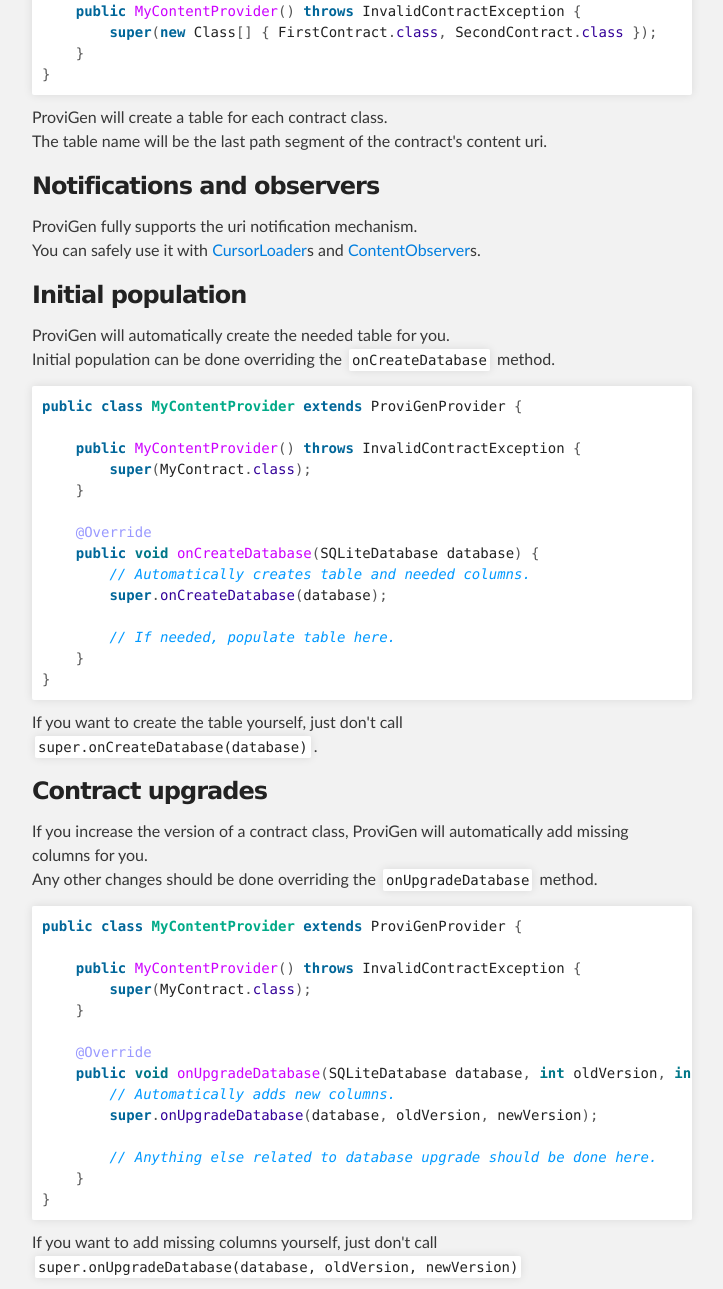
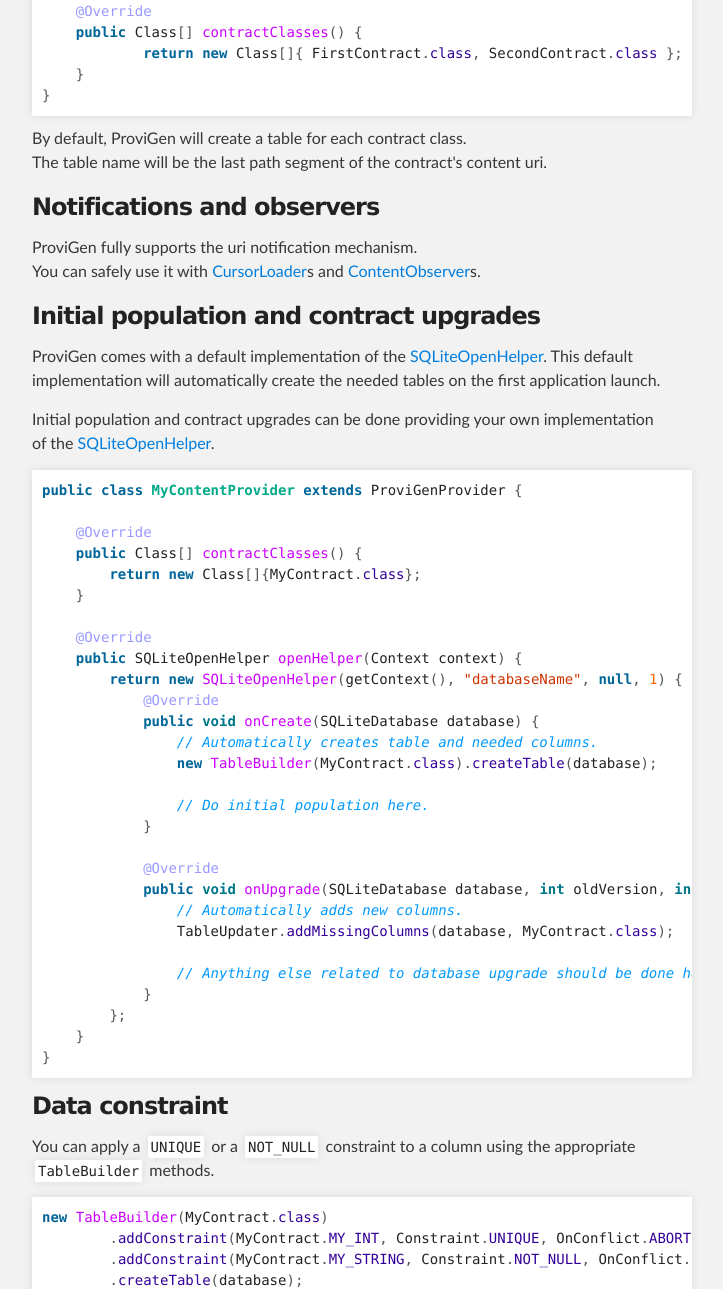
Before and after one commit to TimotheeJeannin/ProviGen, a plain HTML site: page index.html in a window 1280 px wide. Shown: the part 2129-3418 px from the top of the page, without its empty margins (288-1011 px from the left). Drawn offline with Linux system fonts and the light colour scheme.

```diff
--- a/index.html
+++ b/index.html
@@ -43,8 +43,7 @@
 <ul>
 <li><p>Follow the <a href="https://github.com/TimotheeJeannin/ProviGen/wiki/Installation-Guide">installation guide</a>.</p></li>
 <li><p>Annotate your ContractClass.</p></li>
-</ul><div class="highlight highlight-java"><pre><span class="nd">@Contract</span><span class="o">(</span><span class="n">version</span> <span class="o">=</span> <span class="mi">1</span><span class="o">)</span>
-<span class="kd">public</span> <span class="kd">interface</span> <span class="nc">MyContract</span> <span class="kd">extends</span> <span class="n">ProviGenBaseContract</span> <span class="o">{</span>
+</ul><div class="highlight highlight-java"><pre><span class="kd">public</span> <span class="kd">interface</span> <span class="nc">MyContract</span> <span class="kd">extends</span> <span class="n">ProviGenBaseContract</span> <span class="o">{</span>
 
     <span class="nd">@Column</span><span class="o">(</span><span class="n">Type</span><span class="o">.</span><span class="na">INTEGER</span><span class="o">)</span>
     <span class="kd">public</span> <span class="kd">static</span> <span class="kd">final</span> <span class="n">String</span> <span class="n">MY_INT_COLUMN</span> <span class="o">=</span> <span class="s">"int"</span><span class="o">;</span>
@@ -61,8 +60,9 @@
 <li>Extend the ProviGenProvider.</li>
 </ul><div class="highlight highlight-java"><pre><span class="kd">public</span> <span class="kd">class</span> <span class="nc">MyContentProvider</span> <span class="kd">extends</span> <span class="n">ProviGenProvider</span> <span class="o">{</span>
 
-    <span class="kd">public</span> <span class="nf">MyContentProvider</span><span class="o">()</span> <span class="kd">throws</span> <span class="n">InvalidContractException</span> <span class="o">{</span>
-        <span class="kd">super</span><span class="o">(</span><span class="n">MyContract</span><span class="o">.</span><span class="na">class</span><span class="o">);</span>
+    <span class="nd">@Override</span>
+    <span class="kd">public</span> <span class="n">Class</span><span class="o">[]</span> <span class="nf">contractClasses</span><span class="o">()</span> <span class="o">{</span>
+            <span class="k">return</span> <span class="k">new</span> <span class="n">Class</span><span class="o">[]{</span> <span class="n">MyContract</span><span class="o">.</span><span class="na">class</span> <span class="o">};</span>
     <span class="o">}</span>
 <span class="o">}</span>
 </pre></div>
@@ -101,17 +101,18 @@ For example querying a single row boils down to:</p>
 <h3>
 <a name="multiple-contact-classes" class="anchor" href="#multiple-contact-classes"><span class="octicon octicon-link"></span></a>Multiple contact classes</h3>
 
-<p>You can use ProviGen with several <a href="http://developer.android.com/guide/topics/providers/content-provider-basics.html#ContractClasses">ContractClass</a> just by passing an array of contract classes to the ProviGenProvider constructor.</p>
+<p>You can use ProviGen with several <a href="http://developer.android.com/guide/topics/providers/content-provider-basics.html#ContractClasses">ContractClass</a>es just by making the <code>contractClasses</code> method return an array of contract classes.</p>
 
 <div class="highlight highlight-java"><pre><span class="kd">public</span> <span class="kd">class</span> <span class="nc">MyContentProvider</span> <span class="kd">extends</span> <span class="n">ProviGenProvider</span> <span class="o">{</span>
 
-    <span class="kd">public</span> <span class="nf">MyContentProvider</span><span class="o">()</span> <span class="kd">throws</span> <span class="n">InvalidContractException</span> <span class="o">{</span>
-        <span class="kd">super</span><span class="o">(</span><span class="k">new</span> <span class="n">Class</span><span class="o">[]</span> <span class="o">{</span> <span class="n">FirstContract</span><span class="o">.</span><span class="na">class</span><span class="o">,</span> <span class="n">SecondContract</span><span class="o">.</span><span class="na">class</span> <span class="o">});</span>
+    <span class="nd">@Override</span>
+    <span class="kd">public</span> <span class="n">Class</span><span class="o">[]</span> <span class="nf">contractClasses</span><span class="o">()</span> <span class="o">{</span>
+            <span class="k">return</span> <span class="k">new</span> <span class="n">Class</span><span class="o">[]{</span> <span class="n">FirstContract</span><span class="o">.</span><span class="na">class</span><span class="o">,</span> <span class="n">SecondContract</span><span class="o">.</span><span class="na">class</span> <span class="o">};</span>
     <span class="o">}</span>
 <span class="o">}</span>
 </pre></div>
 
-<p>ProviGen will create a table for each contract class.<br>
+<p>By default, ProviGen will create a table for each contract class.<br>
 The table name will be the last path segment of the contract's content uri.</p>
 
 <h3>
@@ -121,71 +122,53 @@ The table name will be the last path segment of the contract's content uri.</p>
 You can safely use it with <a href="http://developer.android.com/reference/android/content/CursorLoader.html">CursorLoader</a>s and <a href="https://developer.android.com/reference/android/database/ContentObserver.html">ContentObserver</a>s.</p>
 
 <h3>
-<a name="initial-population" class="anchor" href="#initial-population"><span class="octicon octicon-link"></span></a>Initial population</h3>
+<a name="initial-population-and-contract-upgrades" class="anchor" href="#initial-population-and-contract-upgrades"><span class="octicon octicon-link"></span></a>Initial population and contract upgrades</h3>
 
-<p>ProviGen will automatically create the needed table for you.<br>
-Initial population can be done overriding the <code>onCreateDatabase</code> method.</p>
+<p>ProviGen comes with a default implementation of the <a href="https://developer.android.com/reference/android/database/sqlite/SQLiteOpenHelper.html">SQLiteOpenHelper</a>.
+This default implementation will automatically create the needed tables on the first application launch.</p>
+
+<p>Initial population and contract upgrades can be done providing your own implementation of the <a href="https://developer.android.com/reference/android/database/sqlite/SQLiteOpenHelper.html">SQLiteOpenHelper</a>.</p>
 
 <div class="highlight highlight-java"><pre><span class="kd">public</span> <span class="kd">class</span> <span class="nc">MyContentProvider</span> <span class="kd">extends</span> <span class="n">ProviGenProvider</span> <span class="o">{</span>
 
-    <span class="kd">public</span> <span class="nf">MyContentProvider</span><span class="o">()</span> <span class="kd">throws</span> <span class="n">InvalidContractException</span> <span class="o">{</span>
-        <span class="kd">super</span><span class="o">(</span><span class="n">MyContract</span><span class="o">.</span><span class="na">class</span><span class="o">);</span>
+    <span class="nd">@Override</span>
+    <span class="kd">public</span> <span class="n">Class</span><span class="o">[]</span> <span class="nf">contractClasses</span><span class="o">()</span> <span class="o">{</span>
+        <span class="k">return</span> <span class="k">new</span> <span class="n">Class</span><span class="o">[]{</span><span class="n">MyContract</span><span class="o">.</span><span class="na">class</span><span class="o">};</span>
     <span class="o">}</span>
 
     <span class="nd">@Override</span>
-    <span class="kd">public</span> <span class="kt">void</span> <span class="nf">onCreateDatabase</span><span class="o">(</span><span class="n">SQLiteDatabase</span> <span class="n">database</span><span class="o">)</span> <span class="o">{</span>
-        <span class="c1">// Automatically creates table and needed columns.</span>
-        <span class="kd">super</span><span class="o">.</span><span class="na">onCreateDatabase</span><span class="o">(</span><span class="n">database</span><span class="o">);</span>
+    <span class="kd">public</span> <span class="n">SQLiteOpenHelper</span> <span class="nf">openHelper</span><span class="o">(</span><span class="n">Context</span> <span class="n">context</span><span class="o">)</span> <span class="o">{</span>
+        <span class="k">return</span> <span class="k">new</span> <span class="nf">SQLiteOpenHelper</span><span class="o">(</span><span class="n">getContext</span><span class="o">(),</span> <span class="s">"databaseName"</span><span class="o">,</span> <span class="kc">null</span><span class="o">,</span> <span class="mi">1</span><span class="o">)</span> <span class="o">{</span>
+            <span class="nd">@Override</span>
+            <span class="kd">public</span> <span class="kt">void</span> <span class="nf">onCreate</span><span class="o">(</span><span class="n">SQLiteDatabase</span> <span class="n">database</span><span class="o">)</span> <span class="o">{</span>
+                <span class="c1">// Automatically creates table and needed columns.</span>
+                <span class="k">new</span> <span class="nf">TableBuilder</span><span class="o">(</span><span class="n">MyContract</span><span class="o">.</span><span class="na">class</span><span class="o">).</span><span class="na">createTable</span><span class="o">(</span><span class="n">database</span><span class="o">);</span>
 
-        <span class="c1">// If needed, populate table here.</span>
+                <span class="c1">// Do initial population here.</span>
+            <span class="o">}</span>
+
+            <span class="nd">@Override</span>
+            <span class="kd">public</span> <span class="kt">void</span> <span class="nf">onUpgrade</span><span class="o">(</span><span class="n">SQLiteDatabase</span> <span class="n">database</span><span class="o">,</span> <span class="kt">int</span> <span class="n">oldVersion</span><span class="o">,</span> <span class="kt">int</span> <span class="n">newVersion</span><span class="o">)</span> <span class="o">{</span>
+                <span class="c1">// Automatically adds new columns.</span>
+                <span class="n">TableUpdater</span><span class="o">.</span><span class="na">addMissingColumns</span><span class="o">(</span><span class="n">database</span><span class="o">,</span> <span class="n">MyContract</span><span class="o">.</span><span class="na">class</span><span class="o">);</span>
+
+                <span class="c1">// Anything else related to database upgrade should be done here.</span>
+            <span class="o">}</span>
+        <span class="o">};</span>
     <span class="o">}</span>
 <span class="o">}</span>
 </pre></div>
 
-<p>If you want to create the table yourself, just don't call <code>super.onCreateDatabase(database)</code>.</p>
-
-<h3>
-<a name="contract-upgrades" class="anchor" href="#contract-upgrades"><span class="octicon octicon-link"></span></a>Contract upgrades</h3>
-
-<p>If you increase the version of a contract class, ProviGen will automatically add missing columns for you.<br>
-Any other changes should be done overriding the <code>onUpgradeDatabase</code> method.</p>
-
-<div class="highlight highlight-java"><pre><span class="kd">public</span> <span class="kd">class</span> <span class="nc">MyContentProvider</span> <span class="kd">extends</span> <span class="n">ProviGenProvider</span> <span class="o">{</span>
-
-    <span class="kd">public</span> <span class="nf">MyContentProvider</span><span class="o">()</span> <span class="kd">throws</span> <span class="n">InvalidContractException</span> <span class="o">{</span>
-        <span class="kd">super</span><span class="o">(</span><span class="n">MyContract</span><span class="o">.</span><span class="na">class</span><span class="o">);</span>
-    <span class="o">}</span>
-
-    <span class="nd">@Override</span>
-    <span class="kd">public</span> <span class="kt">void</span> <span class="nf">onUpgradeDatabase</span><span class="o">(</span><span class="n">SQLiteDatabase</span> <span class="n">database</span><span class="o">,</span> <span class="kt">int</span> <span class="n">oldVersion</span><span class="o">,</span> <span class="kt">int</span> <span class="n">newVersion</span><span class="o">)</span> <span class="o">{</span>
-        <span class="c1">// Automatically adds new columns.</span>
-        <span class="kd">super</span><span class="o">.</span><span class="na">onUpgradeDatabase</span><span class="o">(</span><span class="n">database</span><span class="o">,</span> <span class="n">oldVersion</span><span class="o">,</span> <span class="n">newVersion</span><span class="o">);</span>
-
-        <span class="c1">// Anything else related to database upgrade should be done here. </span>
-    <span class="o">}</span>
-<span class="o">}</span>
-</pre></div>
-
-<p>If you want to add missing columns yourself, just don't call <code>super.onUpgradeDatabase(database, oldVersion, newVersion)</code></p>
-
 <h3>
 <a name="data-constraint" class="anchor" href="#data-constraint"><span class="octicon octicon-link"></span></a>Data constraint</h3>
 
-<p>You can apply a <code>UNIQUE</code> constraint to a column using the <code>@Unique</code> annotation.</p>
+<p>You can apply a <code>UNIQUE</code> or a <code>NOT_NULL</code> constraint to a column using the appropriate <code>TableBuilder</code> methods.</p>
 
-<div class="highlight highlight-java"><pre><span class="nd">@Unique</span><span class="o">(</span><span class="n">OnConflict</span><span class="o">.</span><span class="na">REPLACE</span><span class="o">)</span>
-<span class="nd">@Column</span><span class="o">(</span><span class="n">Type</span><span class="o">.</span><span class="na">INTEGER</span><span class="o">)</span>
-<span class="kd">public</span> <span class="kd">static</span> <span class="kd">final</span> <span class="n">String</span> <span class="n">MY_INT</span> <span class="o">=</span> <span class="s">"my_int"</span><span class="o">;</span>
+<div class="highlight highlight-java"><pre><span class="k">new</span> <span class="nf">TableBuilder</span><span class="o">(</span><span class="n">MyContract</span><span class="o">.</span><span class="na">class</span><span class="o">)</span>
+        <span class="o">.</span><span class="na">addConstraint</span><span class="o">(</span><span class="n">MyContract</span><span class="o">.</span><span class="na">MY_INT</span><span class="o">,</span> <span class="n">Constraint</span><span class="o">.</span><span class="na">UNIQUE</span><span class="o">,</span> <span class="n">OnConflict</span><span class="o">.</span><span class="na">ABORT</span><span class="o">)</span>
+        <span class="o">.</span><span class="na">addConstraint</span><span class="o">(</span><span class="n">MyContract</span><span class="o">.</span><span class="na">MY_STRING</span><span class="o">,</span> <span class="n">Constraint</span><span class="o">.</span><span class="na">NOT_NULL</span><span class="o">,</span> <span class="n">OnConflict</span><span class="o">.</span><span class="na">IGNORE</span><span class="o">)</span>
+        <span class="o">.</span><span class="na">createTable</span><span class="o">(</span><span class="n">database</span><span class="o">);</span>
 </pre></div>
-
-<p>You can apply a <code>NOT_NULL</code> constraint to a column using the <code>@NotNull</code> annotation.</p>
-
-<div class="highlight highlight-java"><pre><span class="nd">@NotNull</span><span class="o">(</span><span class="n">OnConflict</span><span class="o">.</span><span class="na">ABORT</span><span class="o">)</span>
-<span class="nd">@Column</span><span class="o">(</span><span class="n">Type</span><span class="o">.</span><span class="na">INTEGER</span><span class="o">)</span>
-<span class="kd">public</span> <span class="kd">static</span> <span class="kd">final</span> <span class="n">String</span> <span class="n">MY_INT</span> <span class="o">=</span> <span class="s">"my_int"</span><span class="o">;</span>
-</pre></div>
-
-<p><code>CHECK</code> constraint is not supported yet.</p>
 
 <h2>
 <a name="license" class="anchor" href="#license"><span class="octicon octicon-link"></span></a>License</h2>
```
Also changed, not shown: params.json (+1 -1 lines).
